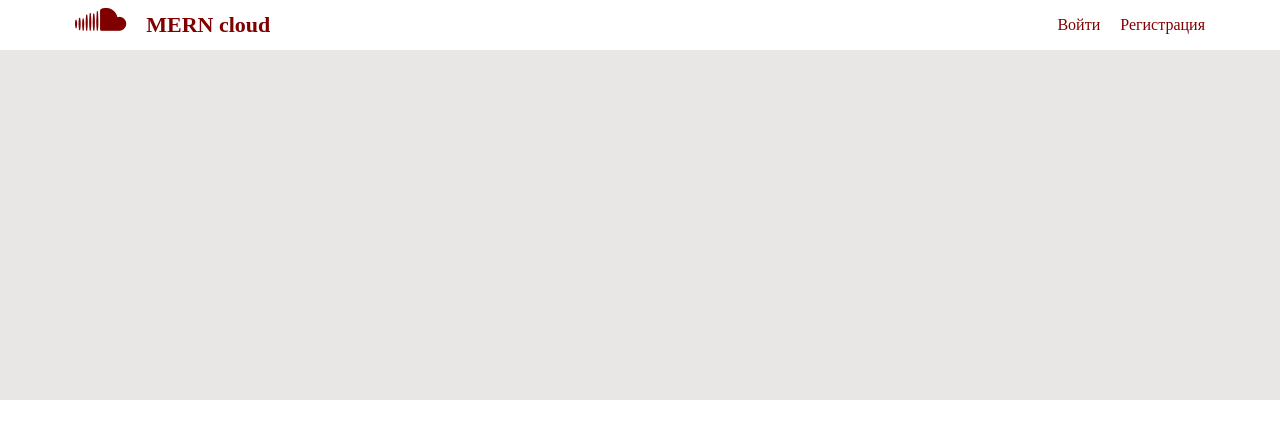
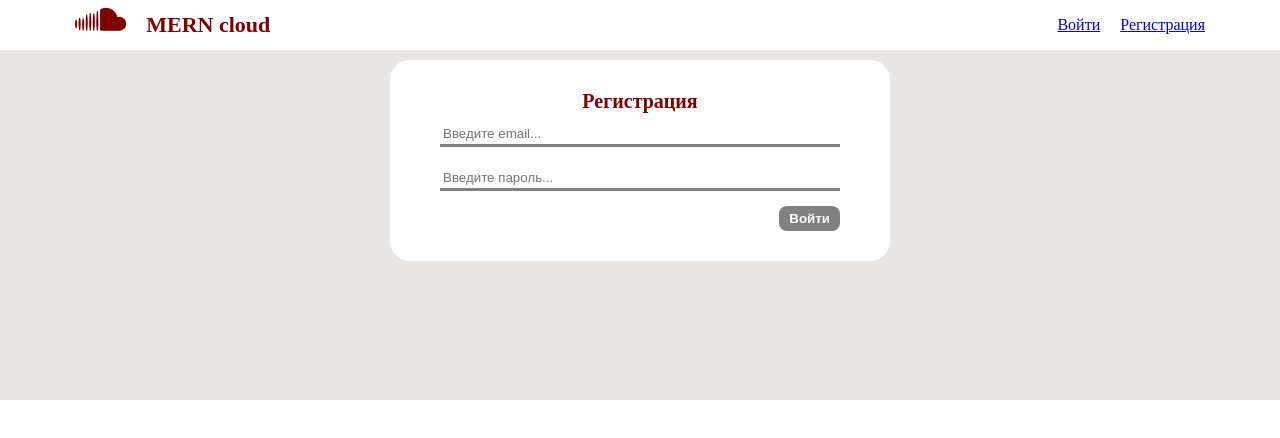
Before and after one commit to nashuarone/cloudDiskMERN, a React (Create React App) app in the folder client/: page /registration in a window 1280 px wide. Shown: the top 438 px of the page. Built offline with nearby package versions, Linux system fonts and the light colour scheme.

Commit message:
18 oct 2020 - registration form

```diff
--- a/client/package.json
+++ b/client/package.json
@@ -6,10 +6,12 @@
     "@testing-library/jest-dom": "^4.2.4",
     "@testing-library/react": "^9.3.2",
     "@testing-library/user-event": "^7.1.2",
+    "axios": "^0.20.0",
     "less": "^3.12.2",
     "react": "^16.13.1",
     "react-dom": "^16.13.1",
     "react-redux": "^7.2.1",
+    "react-router-dom": "^5.2.0",
     "react-scripts": "3.4.3",
     "redux": "^4.0.5",
     "redux-devtools-extension": "^2.13.8",
--- a/client/src/components/App.jsx
+++ b/client/src/components/App.jsx
@@ -1,12 +1,19 @@
 import React from 'react'
+import { BrowserRouter, Switch, Route } from "react-router-dom";
 import Navbar from './navbar/navbar.jsx'
+import Registration from "./registration/registration"
 import "./main.css"
 
 function App() {
   return (
-    <div className="body">
-      <Navbar/>
-    </div>
+    <BrowserRouter>
+      <div className="body">
+        <Navbar />
+        <Switch>
+          <Route path="/registration" component={Registration} />
+        </Switch>
+      </div>
+    </BrowserRouter>
   );
 }
 
--- a/client/src/components/main.css
+++ b/client/src/components/main.css
@@ -53,3 +53,44 @@
 .rp {
   padding-right: 20px;
 }
+
+.registration {
+  display: flex;
+  flex-direction: column;
+  width: 500px;
+  background-color: white;
+  border-radius: 20px;
+  padding: 30px;
+  margin-top: 10px;
+}
+
+.registration__header {
+  text-align: center;
+  font-size: 20px;
+  font-weight: bold;
+}
+
+.input {
+  border: none;
+  border-bottom: gray solid 3px;
+  background-color: transparent;
+  margin: 10px 20px;
+  padding: 3px;
+}
+
+.input:focus, input:hover {
+  outline: none;
+  transform: scale(1.02);
+  transition-duration: 0.2s;
+}
+
+.registration__btn {
+  border: none;
+  border-radius: 8px;
+  background-color: gray;
+  color: white;
+  padding: 5px 10px;
+  align-self: flex-end;
+  margin: 5px 20px 0 0;
+  font-weight: bold;
+}
--- a/client/src/components/navbar/navbar.jsx
+++ b/client/src/components/navbar/navbar.jsx
@@ -1,5 +1,6 @@
 import React from "react"
 import "../main.css"
+import { NavLink } from "react-router-dom/cjs/react-router-dom.min"
 //import Logo from "../../assets/navbar-logo.svg"
 
 const Navbar = () => {
@@ -11,8 +12,12 @@ const Navbar = () => {
           <div className="navbar__header lp">MERN cloud</div>
         </div>
         <div className="navbar right">
-          <div className="navbar__login rp">Войти</div>
-          <div className="navbar__registration rp">Регистрация</div>
+          <div className="navbar__login rp">
+            <NavLink to="/login">Войти</NavLink>
+          </div>
+          <div className="navbar__registration rp">
+            <NavLink to="/registration">Регистрация</NavLink>
+          </div>
         </div>
       </div>
     </div>
--- /dev/null
+++ b/client/src/components/registration/registration.jsx
@@ -0,0 +1,30 @@
+import React, { useState } from "react"
+import Input from "../../utils/input/input"
+import "../main.css"
+
+function Registration() {
+  const [email, setEmail] = useState("")
+  const [password, setPassword] = useState("")
+
+
+  return (
+    <div className="registration">
+      <div className="registration__header">Регистрация</div>
+      <Input
+        value={email}
+        setValue={setEmail}
+        type="text"
+        placeholder="Введите email..."
+      />
+      <Input
+        value={password}
+        setValue={setPassword}
+        type="password"
+        placeholder="Введите пароль..."
+      />
+      <button className="registration__btn">Войти</button>
+    </div>
+  );
+}
+
+export default Registration;
--- /dev/null
+++ b/client/src/utils/input/input.jsx
@@ -0,0 +1,16 @@
+import React from "react"
+import "../../components/main.css"
+
+function Input(props) {
+  return (
+    <input
+      value={props.value}
+      onChange={e => props.setValue(e.target.value)}
+      className="input"
+      type={props.type}
+      placeholder={props.placeholder}
+    />
+  );
+}
+
+export default Input
```
Also changed, not shown: client/src/utils/u.js (added), 1 other file (tests, documents, lock files or other folders).
